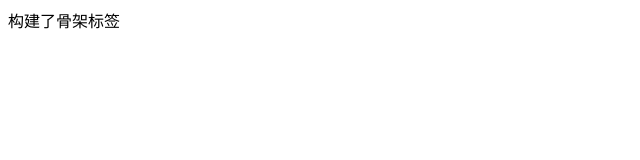
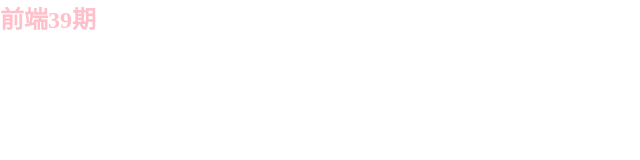
Before and after one commit to asnrg/asnrg.github.oi, a plain HTML site: page index.html in a window 1280 px wide. Shown: the whole page, without its empty margins (0-640 px from the left). Drawn offline with Linux system fonts and the light colour scheme.

Commit message:
添加了标题标签和样式

```diff
--- a/css/index.css
+++ b/css/index.css
@@ -2,3 +2,6 @@
     margin: 0;
     padding: 0;
 }
+h2 {
+    color: pink;
+}
--- a/index.html
+++ b/index.html
@@ -5,8 +5,9 @@
     <meta name="viewport" content="width=device-width, initial-scale=1.0">
     <meta http-equiv="X-UA-Compatible" content="ie=edge">
     <title>Document</title>
+    <link rel="stylesheet" href="./css/index.css">
 </head>
 <body>
-    构建了骨架标签
+    <h2>前端39期</h2>
 </body>
 </html>
```
